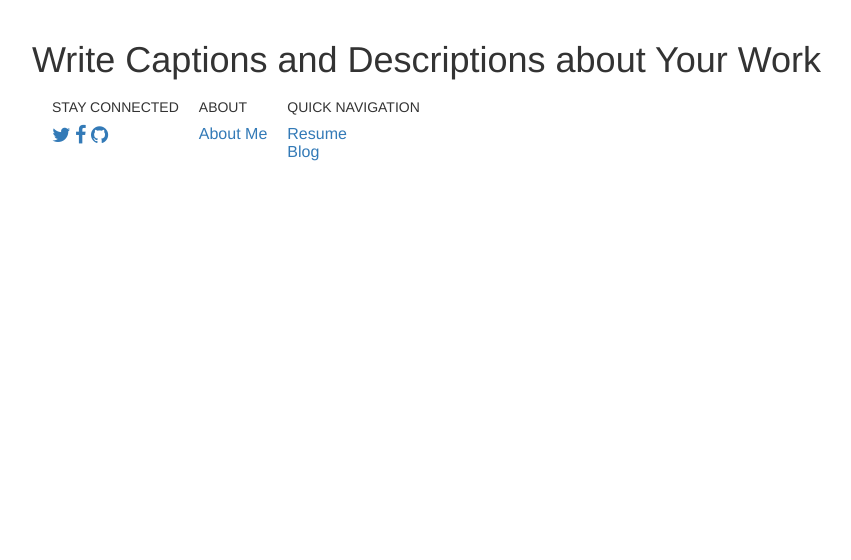
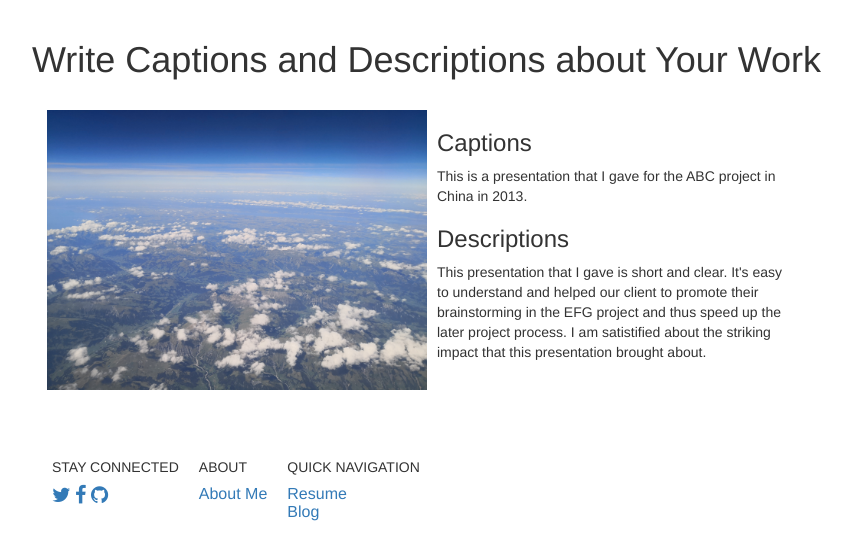
Before and after one commit to dlhlisa/eportfolio, a Flask app: page /caption in a window 1280 px wide. Shown: the part 52-612 px from the top of the page, without its empty margins (38-889 px from the left). Run offline with Flask 2, Linux system fonts and the light colour scheme; some libraries are stand-ins or nearby versions.

Commit message:
add new files

```diff
--- a/templates/caption.html
+++ b/templates/caption.html
@@ -3,7 +3,20 @@
 {% block body %}
 
 <h1> Write Captions and Descriptions about Your Work </h1>
-<p></p>
+<br>
+<div class="container">
+    <div class="row">
+        <div class="col-sm-4">
+                <img src="/static/images/IMG_20180826_131546.jpg" alt="" width=380 height=280>
+        </div>
+        <div class="col-sm-4">
+            <h3>Captions</h3>
+            <p>This is a presentation that I gave for the ABC project in China in 2013.</p>
+            <h3>Descriptions</h3>
+            <p>This presentation that I gave is short and clear. It's easy to understand and helped our client to promote their brainstorming in the EFG project and thus speed up the later project process. I am satistified about the striking impact that this presentation brought about.</p>
+        </div>
+    </div>
+</div>
 
 
 {% endblock %}
--- a/templates/layout.html
+++ b/templates/layout.html
@@ -23,7 +23,9 @@
         {% block body %}{% endblock %}
 
     </div>
-
+<br>
+<br>
+<br>
     <!-- Footer -->
     <footer class="footer mt-auto py-3">
         <div class="container">
```
